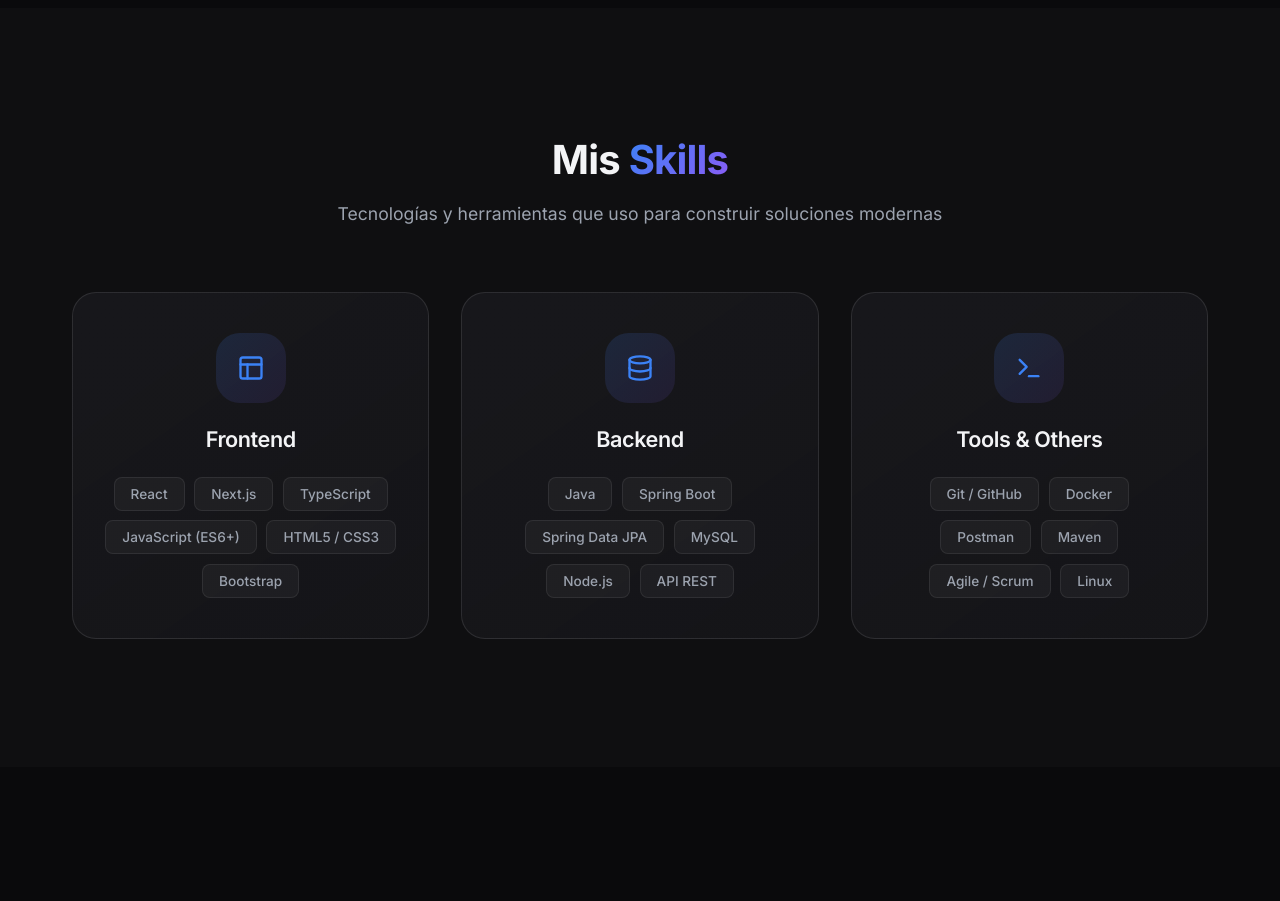
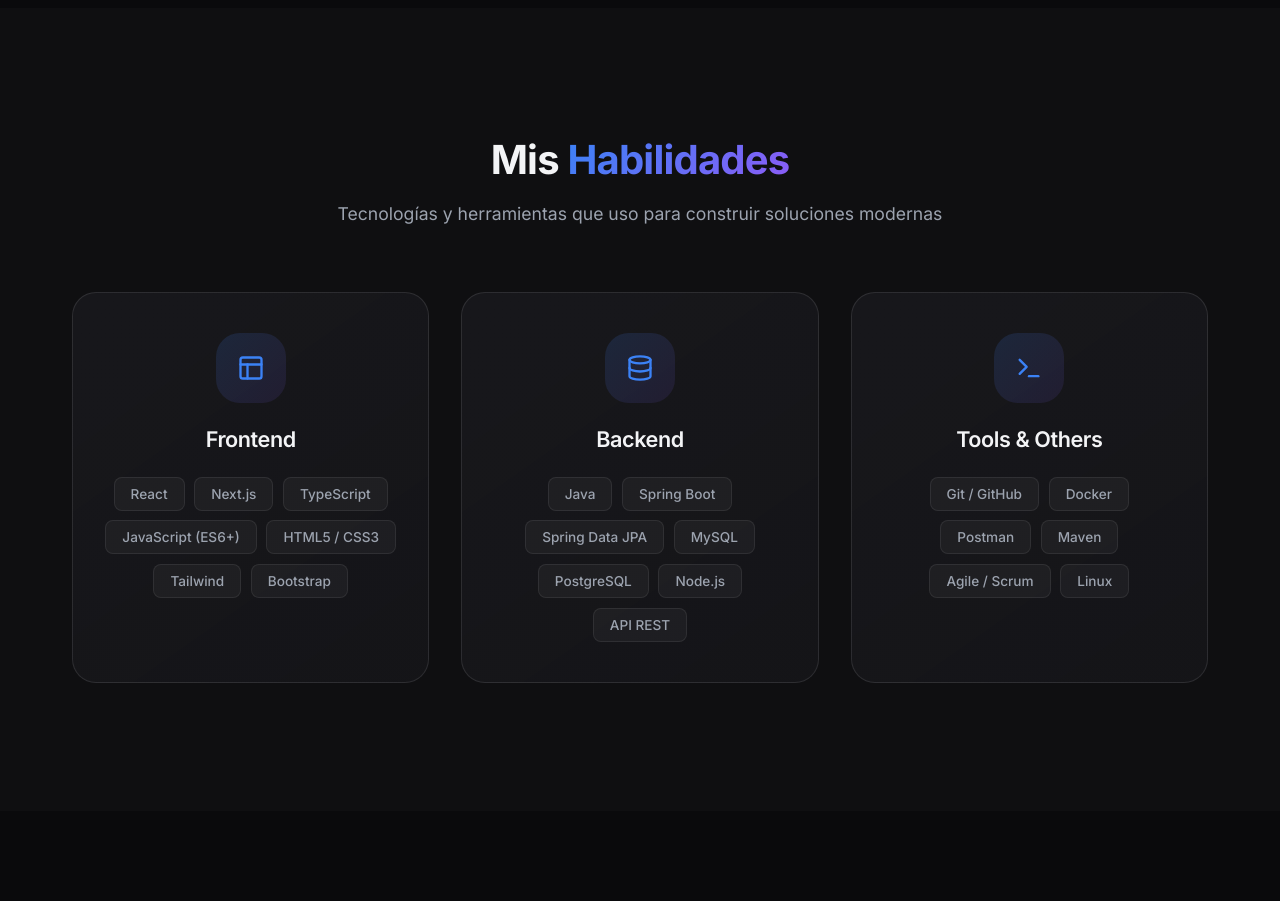
Before and after one commit to PabloBnv/portafoliovhx, a Next.js app: page / in a window 1280 px wide. Shown: the part 2880-3781 px from the top of the page. Built offline with nearby package versions, Linux system fonts and the light colour scheme.

Commit message:
feat: change Skills to Habilidades, add Tailwind and PostgreSQL

```diff
--- a/src/components/Skills.tsx
+++ b/src/components/Skills.tsx
@@ -34,12 +34,12 @@
     {
       title: 'Frontend',
       icon: <Layout size={28} />,
-      skills: ['React', 'Next.js', 'TypeScript', 'JavaScript (ES6+)', 'HTML5 / CSS3', 'Bootstrap']
+      skills: ['React', 'Next.js', 'TypeScript', 'JavaScript (ES6+)', 'HTML5 / CSS3', 'Tailwind', 'Bootstrap']
     },
     {
       title: 'Backend',
       icon: <Database size={28} />,
-      skills: ['Java', 'Spring Boot', 'Spring Data JPA', 'MySQL', 'Node.js', 'API REST']
+      skills: ['Java', 'Spring Boot', 'Spring Data JPA', 'MySQL', 'PostgreSQL', 'Node.js', 'API REST']
     },
     {
       title: 'Tools & Others',
@@ -52,7 +52,7 @@
     <section id="skills" className={styles.skills} ref={sectionRef}>
       <div className="container">
         <h2 className={`${styles.title} ${isVisible ? styles.visible : ''}`}>
-          Mis <span className="gradient-text">Skills</span>
+          Mis <span className="gradient-text">Habilidades</span>
         </h2>
         <p className={`${styles.subtitle} ${isVisible ? styles.visible : ''}`}>
           Tecnologías y herramientas que uso para construir soluciones modernas
```
